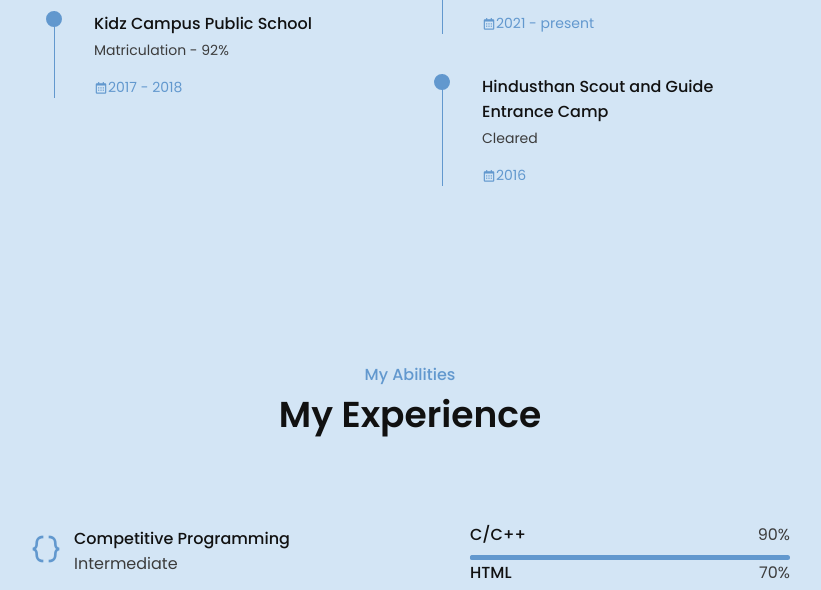
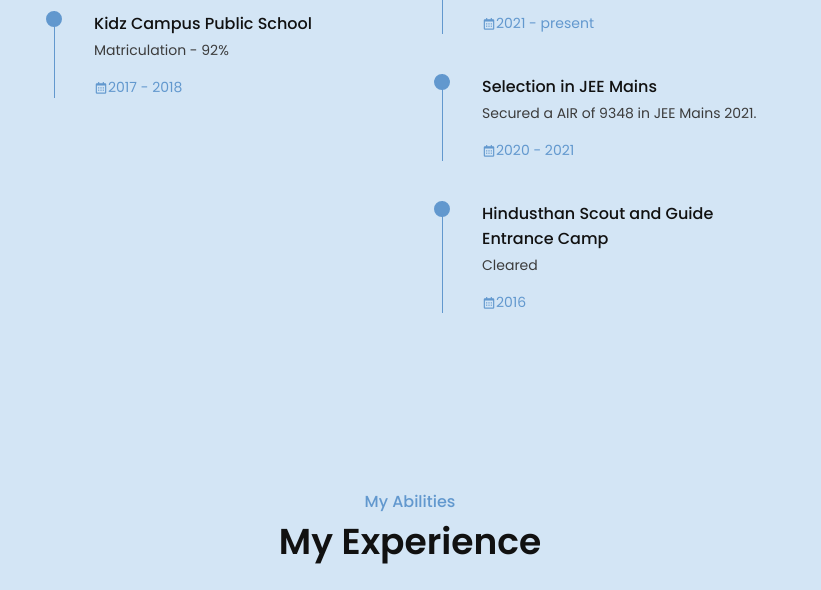
Before and after one commit to 07shreyansh/myportfolio, a plain HTML site: page index.html in a window 1280 px wide. Shown: the part 2207-2797 px from the top of the page, without its empty margins (280-1101 px from the left). Drawn offline with nearby package versions, Linux system fonts and the light colour scheme.

Commit message:
achieievements

```diff
--- a/index.html
+++ b/index.html
@@ -257,6 +257,17 @@
                             </p>
                             <span class="timeline__data"><i class='bx bx-calendar'></i>
                                 2021 - present</span>
+                        </div>
+
+                        <div class="timeline__item">
+                            <div class="circle__dot"></div>
+                            <h3 class="timeline__title">Selection in JEE Mains
+                            </h3>
+                            <p class="timeline__text">Secured a AIR of 9348 in JEE Mains 2021.
+
+                            </p>
+                            <span class="timeline__data"><i class='bx bx-calendar'></i>
+                                2020 - 2021</span>
                         </div>
 
                         <div class="timeline__item">
```
